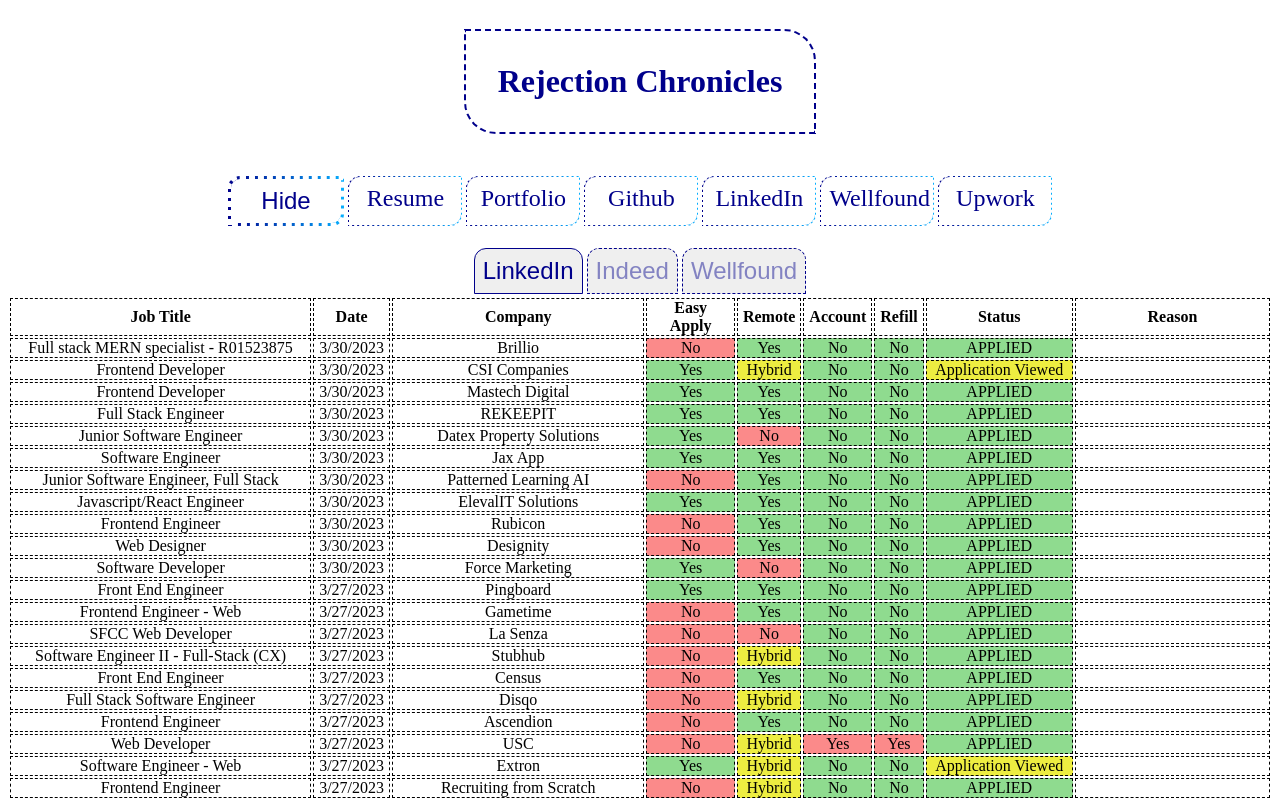
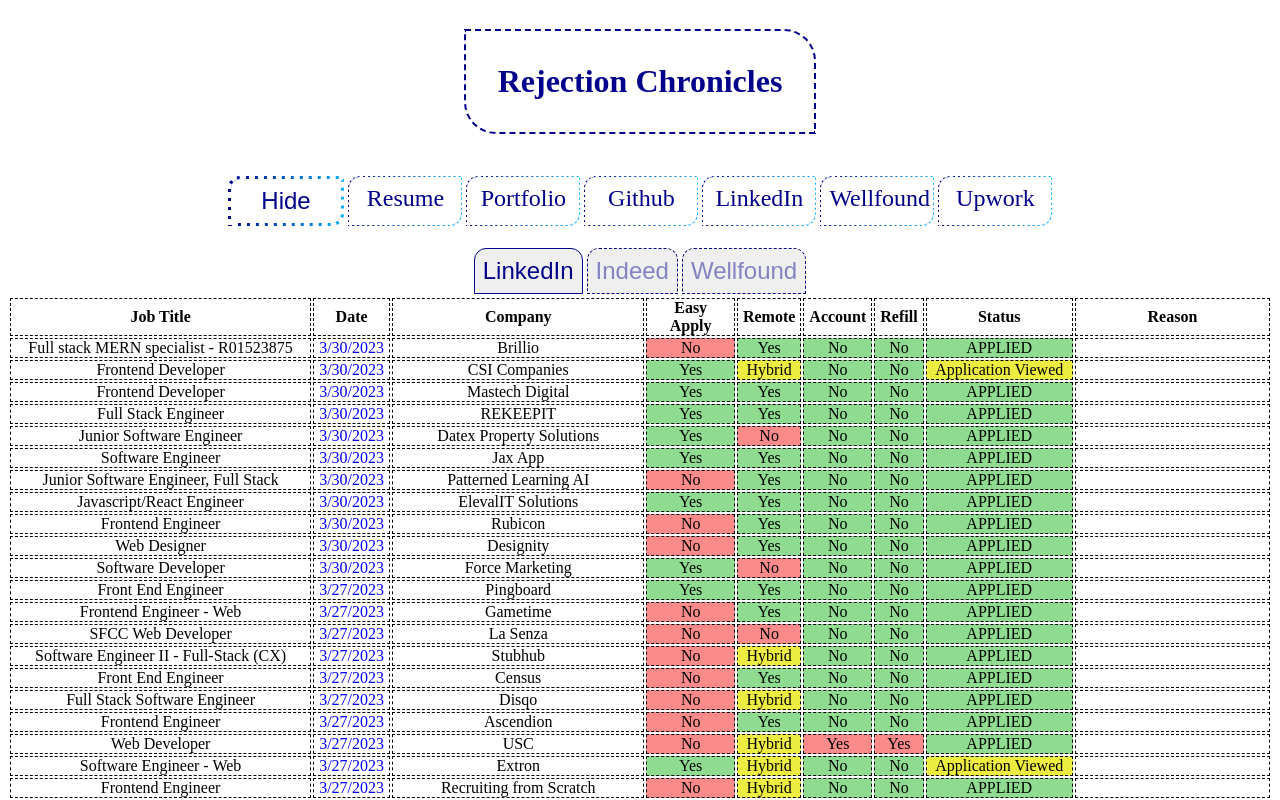
Before and after one commit to jpatterson933/job-search-chronicles, a React (Create React App) app: page / in a window 1280 px wide. Shown: the top 800 px of the page. Built offline with nearby package versions, Linux system fonts and the light colour scheme.

Commit message:
Updated styling using forEach

```diff
--- a/src/components/jobSites/index.js
+++ b/src/components/jobSites/index.js
@@ -32,8 +32,8 @@
             let remoteStyle = {}; // style for remote work
             let accountStyle = {}; // style if I am required to create a new account on a different site to applye
             let statusStyle = {}; // style if I am required to fill in all information readily avaialbe on linked in for a resume app
-
-            console.log(job.Date)
+            const colors = ["blue"]
+            let colorIndex = 0;
             switch (job.Remote) {
                 case "Yes":
                     remoteStyle = { background: "#79d479d4" }
@@ -52,20 +52,13 @@
             // require account creation on separate site
             (job.Account === "No") ? accountStyle = { background: "#79d479d4" } : accountStyle = { background: "#f6000075" };
 
-
-            // either applied or rejected // will need to add INTERVIEWING if it occurs
-            if (job.Status === "APPLIED") {
-                statusStyle = { background: "#79d479d4" }
-            } else if (job.Status === "REJECTED") {
-                statusStyle = { background: "#f6000075" }
-                rowStyle = { textDecoration: "line-through" }
-            } else if (job.Status === "Application Viewed") {
-                statusStyle = { background: "yellow" }
-            }
-
+            const styleObjects = [rowStyle, easyStyle, remoteStyle, accountStyle, statusStyle]
             switch (job.Status) {
                 case "APPLIED":
                     statusStyle = { background: "#79d479d4" }
+                    break;
+                case "No Response":
+                    styleObjects.forEach(style => { style.background = "grey"; style.opacity = "0.9" })
                     break;
                 case "Application Viewed":
                     statusStyle = { background: "#e9e918d1" }
@@ -74,16 +67,27 @@
                     statusStyle = { background: "#009aff59" }
                     break;
                 case "REJECTED":
+                    styleObjects.forEach(style => {
+                        style.background = "#f6000075";
+                        style.textDecoration = "line-through";
+                        style.opacity = "0.5";
+                    })
+
                     statusStyle = { background: "#f6000075" }
                     break;
                 default:
                     break;
             }
 
+
+            const dateStyle = { color: colors[colorIndex] };
+            colorIndex = (colorIndex + 1) % colors.length;
+
+
             return (
                 <tr key={index} style={rowStyle}>
                     <td>{job.Job_Title}</td>
-                    <td>{job.Date}</td>
+                    <td style={dateStyle}>{job.Date}</td>
                     <td>{job.Company}</td>
                     {!isSmallScreen && <td style={easyStyle}>{job.Apply}</td>}
                     {!isSmallScreen && <td style={remoteStyle}>{job.Remote}</td>}
```
